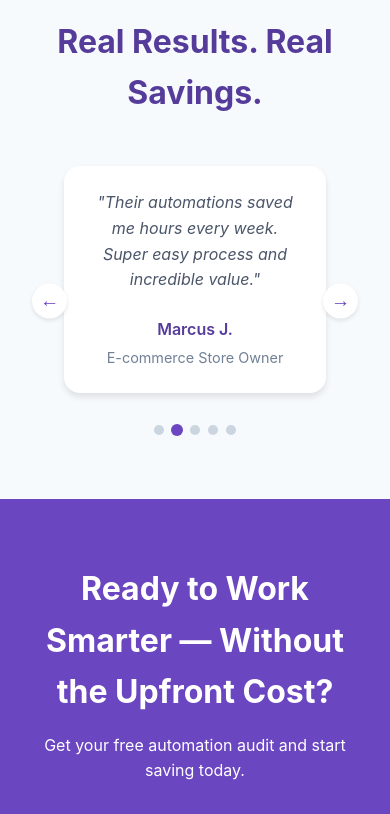
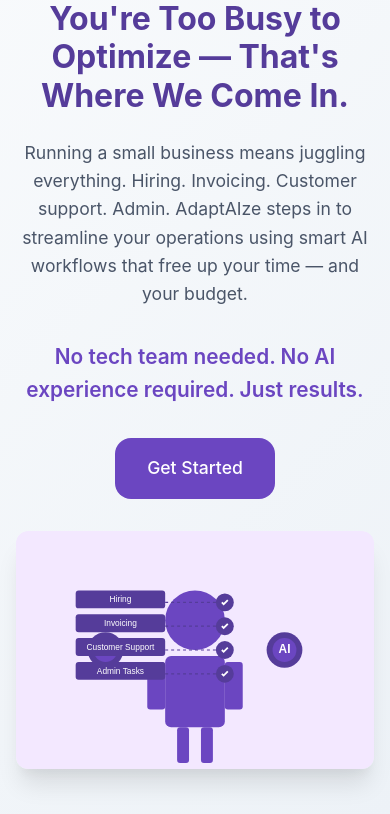
Before and after one commit to adaptaize/Adaptaize, a React (Create React App) app in the folder adaptaize-website/: page / in a window 390 px wide. Shown: the part 1820-2634 px from the top of the page. Built offline with nearby package versions, Linux system fonts and the light colour scheme.

Commit message:
Added a new section to the website

```diff
--- a/adaptaize-website/src/App.css
+++ b/adaptaize-website/src/App.css
@@ -472,3 +472,86 @@
     font-size: 1rem;
   }
 }
+
+/* Busy Business Section */
+.busy-business {
+  padding: 5rem 2rem;
+  background: linear-gradient(135deg, #f8fafc, #edf2f7);
+  text-align: center;
+}
+
+.busy-business-content {
+  max-width: 1200px;
+  margin: 0 auto;
+  display: flex;
+  flex-direction: row;
+  align-items: center;
+  gap: 3rem;
+}
+
+.busy-business-text {
+  flex: 1;
+  text-align: left;
+}
+
+.busy-business-text h2 {
+  font-size: 2.5rem;
+  color: #553c9a;
+  margin-bottom: 1.5rem;
+  line-height: 1.2;
+}
+
+.busy-business-text p {
+  font-size: 1.25rem;
+  color: #4a5568;
+  margin-bottom: 1.5rem;
+  line-height: 1.6;
+}
+
+.busy-business-text .highlight-text {
+  font-size: 1.5rem;
+  font-weight: 600;
+  color: #6B46C1;
+  margin: 2rem 0;
+}
+
+.busy-business-image {
+  flex: 1;
+  display: flex;
+  justify-content: center;
+  align-items: center;
+}
+
+.busy-business-image img {
+  max-width: 100%;
+  height: auto;
+  border-radius: 12px;
+  box-shadow: 0 20px 25px -5px rgba(0, 0, 0, 0.1), 0 10px 10px -5px rgba(0, 0, 0, 0.04);
+}
+
+@media (max-width: 768px) {
+  .busy-business {
+    padding: 3rem 1rem;
+  }
+
+  .busy-business-content {
+    flex-direction: column;
+    gap: 2rem;
+  }
+
+  .busy-business-text {
+    text-align: center;
+  }
+
+  .busy-business-text h2 {
+    font-size: 2rem;
+  }
+
+  .busy-business-text p {
+    font-size: 1.1rem;
+  }
+
+  .busy-business-text .highlight-text {
+    font-size: 1.3rem;
+  }
+}
--- a/adaptaize-website/src/App.js
+++ b/adaptaize-website/src/App.js
@@ -193,6 +193,21 @@
                 </div>
               </section>
 
+              {/* Busy Business Section */}
+              <section className="busy-business">
+                <div className="busy-business-content">
+                  <div className="busy-business-text">
+                    <h2>You're Too Busy to Optimize — That's Where We Come In.</h2>
+                    <p>Running a small business means juggling everything. Hiring. Invoicing. Customer support. Admin. AdaptAIze steps in to streamline your operations using smart AI workflows that free up your time — and your budget.</p>
+                    <p className="highlight-text">No tech team needed. No AI experience required. Just results.</p>
+                    <a href="/contact" className="cta-button primary">Get Started</a>
+                  </div>
+                  <div className="busy-business-image">
+                    <img src="/busy-business-illustration.svg" alt="Business owner being helped by AI automation" />
+                  </div>
+                </div>
+              </section>
+
               {/* Testimonials Section */}
               <section id="testimonials" className="testimonials">
                 <h2>Real Results. Real Savings.</h2>
```
Also changed, not shown: adaptaize-website/public/busy-business-illustration.svg (added).
